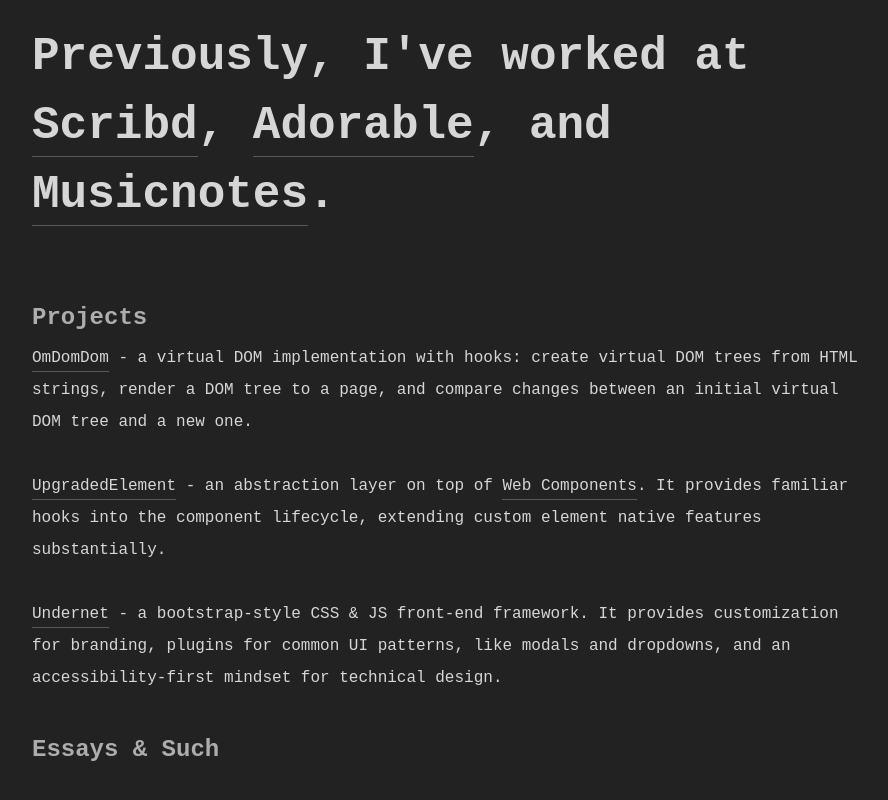
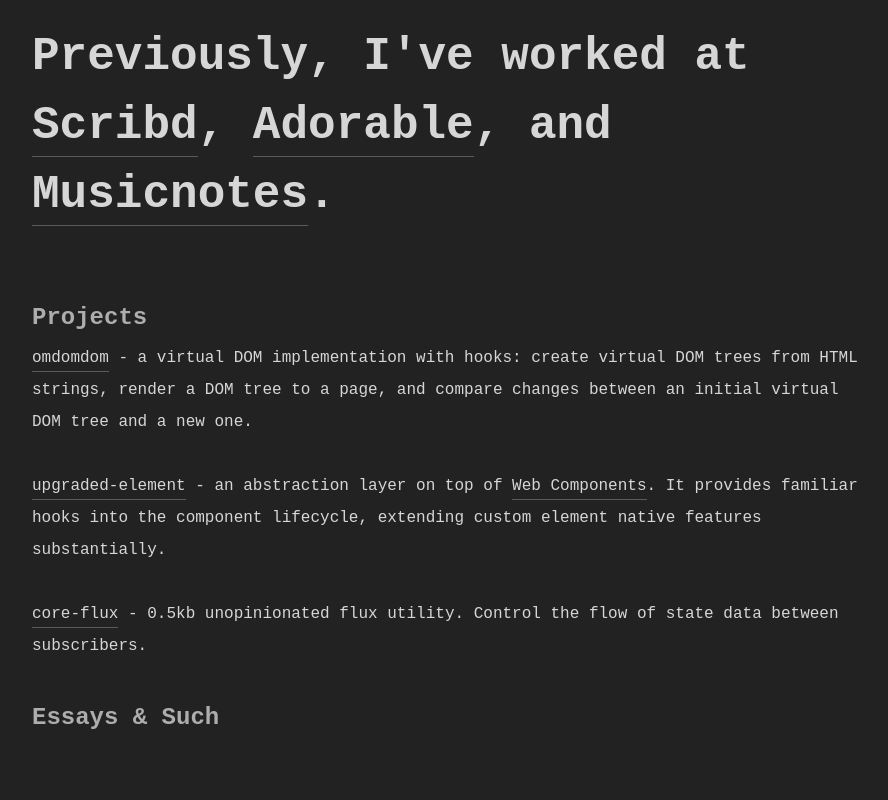
Before and after one commit to geotrev/geotrev.com, an Eleventy site: page index.html in a window 1280 px wide. Shown: the part 631-1431 px from the top of the page, without its empty margins (188-1076 px from the left). Built offline with nearby package versions, Linux system fonts and the light colour scheme; Eleventy itself is replaced by a stand-in of ours; files that its build step writes are made by us from their sources; no server answers.

Commit message:
Update index.html

```diff
--- a/index.html
+++ b/index.html
@@ -73,7 +73,7 @@
       <section class="projects">
         <h2>Projects</h2>
         <p>
-          <a href="https://github.com/geotrev/omdomdom">OmDomDom</a> - a virtual
+          <a href="https://github.com/geotrev/omdomdom">omdomdom</a> - a virtual
           DOM implementation with hooks: create virtual DOM trees from HTML
           strings, render a DOM tree to a page, and compare changes between an
           initial virtual DOM tree and a new one.
@@ -81,7 +81,7 @@
         <br />
         <p>
           <a href="https://github.com/geotrev/upgraded-element"
-            >UpgradedElement</a
+            >upgraded-element</a
           >
           - an abstraction layer on top of
           <a href="https://developer.mozilla.org/en-US/docs/Web/Web_Components"
@@ -91,10 +91,7 @@
         </p>
         <br />
         <p>
-          <a href="https://www.undernet.io">Undernet</a> - a bootstrap-style CSS
-          & JS front-end framework. It provides customization for branding,
-          plugins for common UI patterns, like modals and dropdowns, and an
-          accessibility-first mindset for technical design.
+          <a href="https://www.github.com/geotrev/core-flux">core-flux</a> - 0.5kb unopinionated flux utility. Control the flow of state data between subscribers.
         </p>
       </section>
 
```
